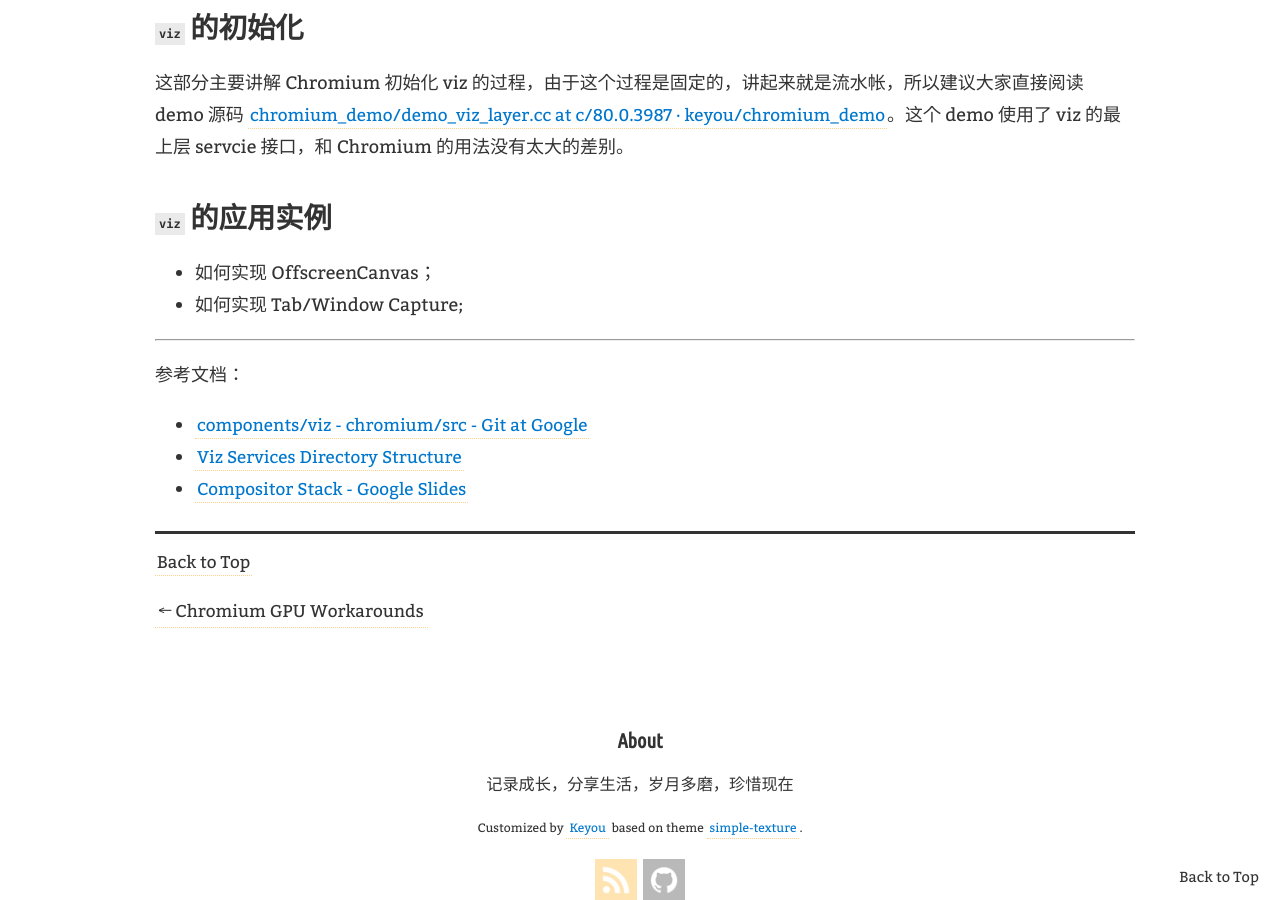
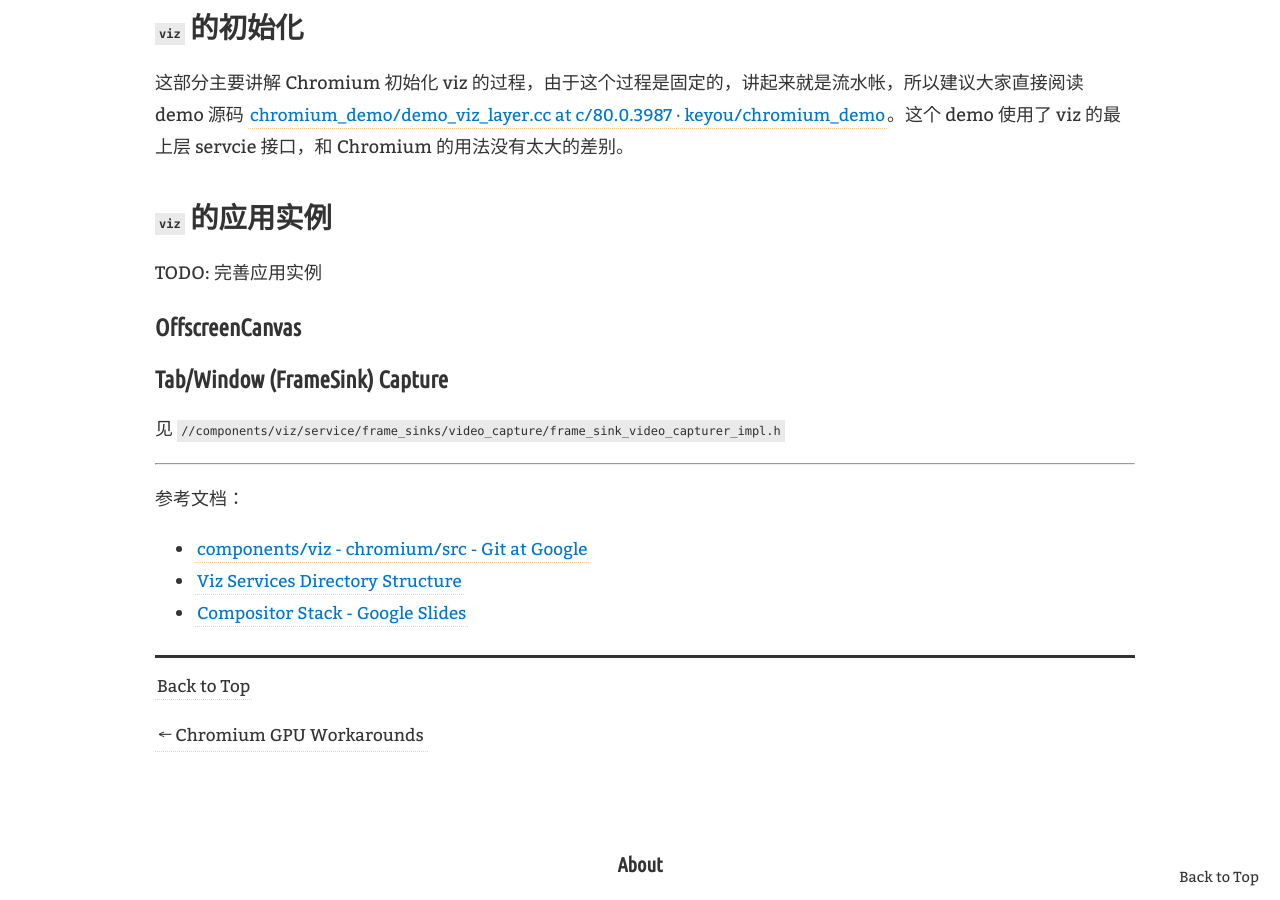
Before and after one commit to keyou/keyou.github.io, a Jekyll site: the page built from _posts/2020-07-29-how-viz-works.md, in a window 1280 px wide and 900 px high, scrolled down 12016 px. Built offline with Jekyll 4.4.1, drawn with Linux system fonts in a browser that asks for light colours; our own code applies the rules of GitHub Pages for plain Markdown files; comment, search, counter and statistics services are not loaded.

Commit message:
update: how viz works

```diff
--- a/_posts/2020-07-29-how-viz-works.md
+++ b/_posts/2020-07-29-how-viz-works.md
@@ -300,8 +300,13 @@
 
 ## `viz` 的应用实例
 
-- 如何实现 OffscreenCanvas；
-- 如何实现 Tab/Window Capture;
+TODO: 完善应用实例
+
+### OffscreenCanvas
+
+### Tab/Window (FrameSink) Capture
+
+见 `//components/viz/service/frame_sinks/video_capture/frame_sink_video_capturer_impl.h`
 
 -----
 
```
Also changed, not shown: _posts/2020-08-11-chromium-architecture-split.md (added, +14 -0 lines).
